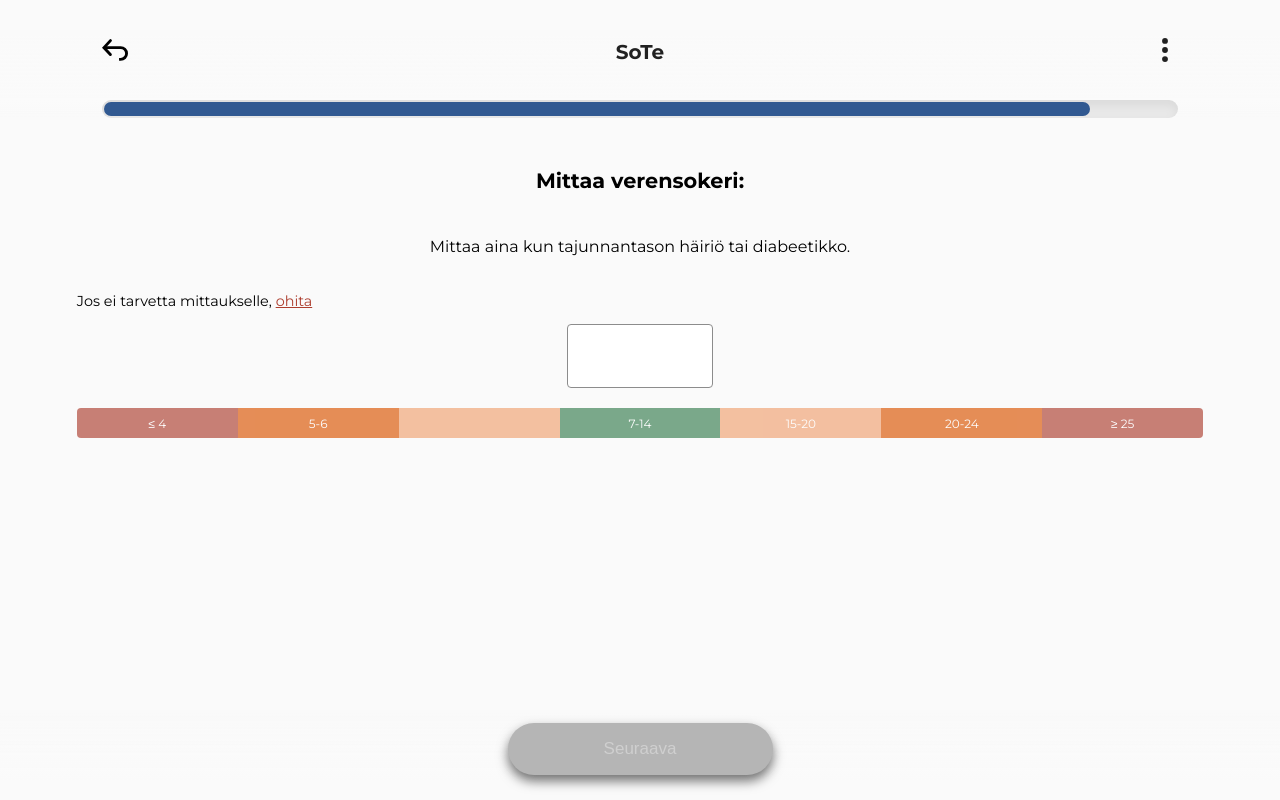
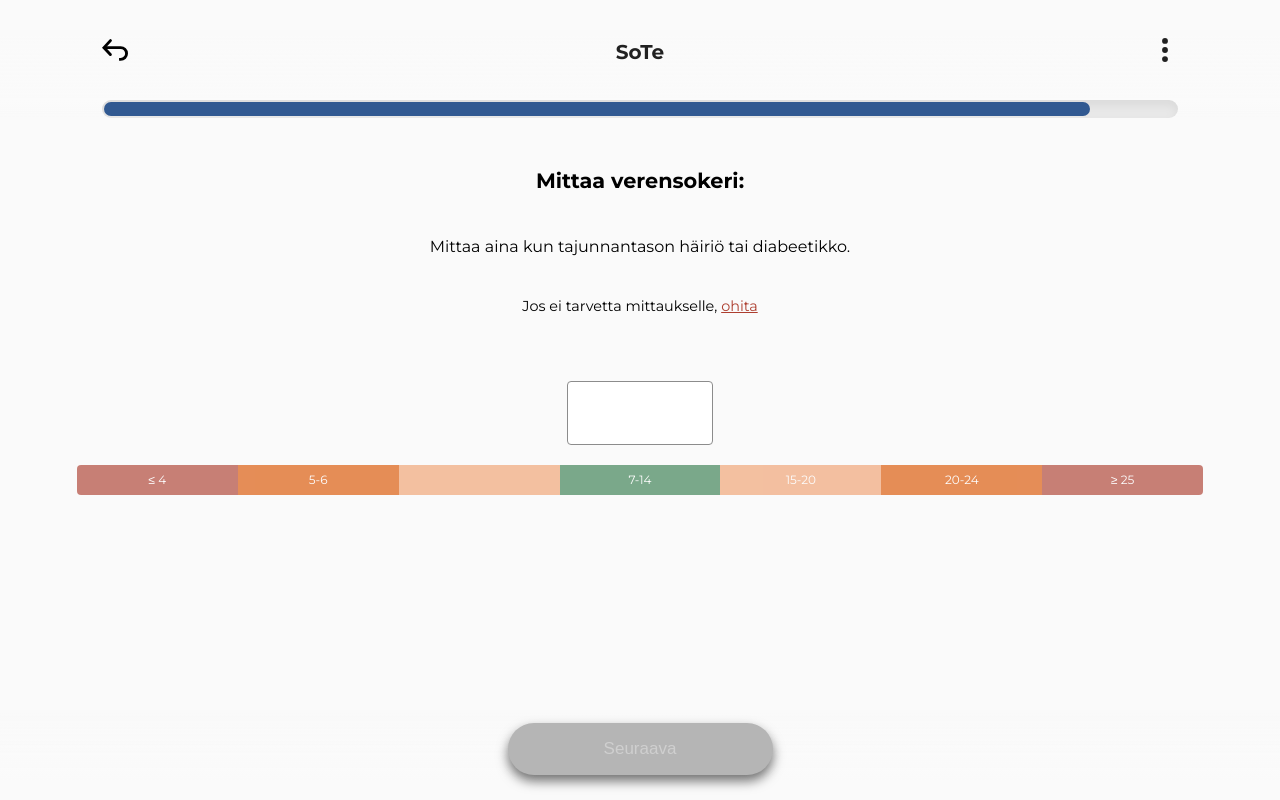
Before and after one commit to digitalents-helsinki/Sote-App, a React (Create React App) app: page /verensokeri in a window 1280 px wide. Built offline with nearby package versions, Linux system fonts and the light colour scheme.

Commit message:
Fix paragraph styling

```diff
--- a/src/Pages/VerensokeriPage.js
+++ b/src/Pages/VerensokeriPage.js
@@ -16,7 +16,10 @@ function VerensokeriPage({
       title="Mittaa verensokeri:"
       paragraph="Mittaa aina kun tajunnantason häiriö tai diabeetikko."
     >
-      <p style={{ fontSize: "0.9rem", marginTop: "-30px" }}>
+      <p
+        className="page-paragraph"
+        style={{ fontSize: "0.9rem", marginTop: "-30px" }}
+      >
         Jos ei tarvetta mittaukselle,{" "}
         <span
           style={{ color: "#AD3E2F", textDecoration: "underline" }}
```
